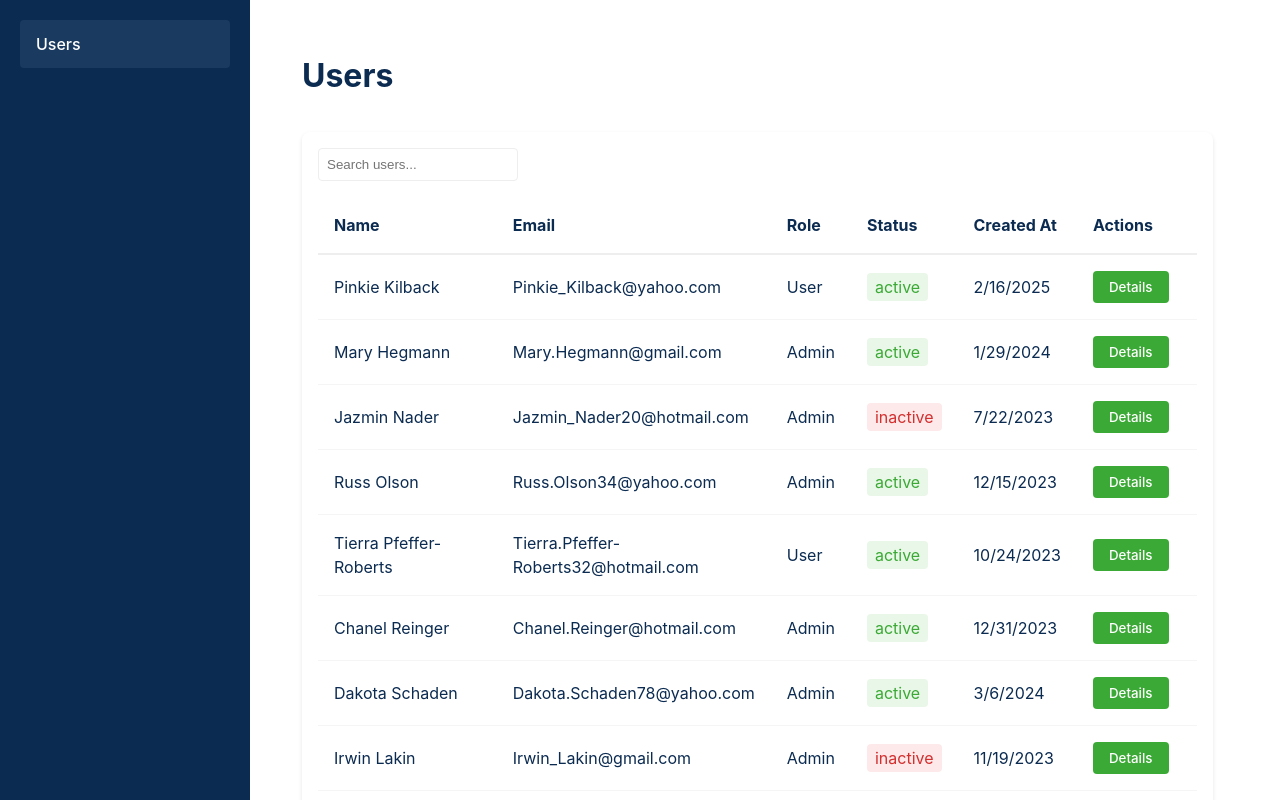
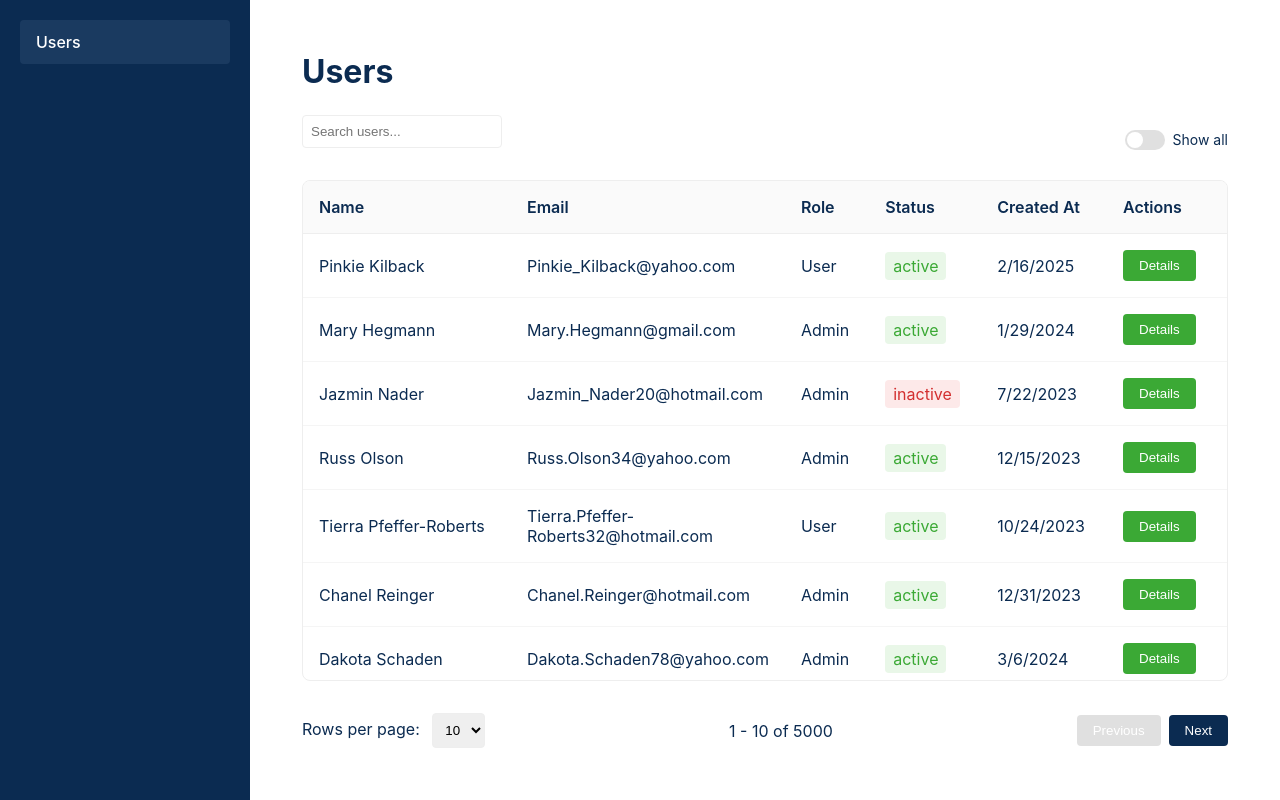
Before and after one commit to korhankosece/Evreka-CRM, a React (Vite) app: page / in a window 1280 px wide. Built offline with nearby package versions, Linux system fonts and the light colour scheme.

Commit message:
Show all toggle
- Created toggle component
- Revised layout for 100vh
- Revised pagination and table for show all mode

```diff
--- a/src/components/common/Table/Pagination/Pagination.tsx
+++ b/src/components/common/Table/Pagination/Pagination.tsx
@@ -9,6 +9,7 @@ export interface PaginationProps {
   total: number;
   totalPages: number;
   loading?: boolean;
+  showAll?: boolean;
   onPageChange: (page: number) => void;
   onPerPageChange: (perPage: number) => void;
 }
@@ -26,6 +27,7 @@ const Pagination = ({
   total,
   totalPages,
   loading = false,
+  showAll = false,
   onPageChange,
   onPerPageChange,
 }: PaginationProps) => {
@@ -37,12 +39,15 @@ const Pagination = ({
           value={perPage}
           onChange={(value) => onPerPageChange(+value)}
           options={PAGE_SIZE_OPTIONS}
+          disabled={showAll}
         />
       </div>
 
       <PageInfo>
         {total === 0
           ? '0'
+          : showAll
+          ? `Showing all ${total} items`
           : `${(page - 1) * perPage + 1} - ${Math.min(page * perPage, total)} of ${total}`}
       </PageInfo>
 
@@ -50,12 +55,12 @@ const Pagination = ({
         <Button
           text="Previous"
           onClick={() => onPageChange(page - 1)}
-          disabled={page === 1 || loading}
+          disabled={page === 1 || loading || showAll}
         />
         <Button
           text="Next"
           onClick={() => onPageChange(page + 1)}
-          disabled={page === totalPages || loading}
+          disabled={page === totalPages || loading || showAll}
         />
       </ButtonsContainer>
     </PaginationContainer>
--- a/src/components/common/Table/Table.styles.ts
+++ b/src/components/common/Table/Table.styles.ts
@@ -1,22 +1,43 @@
 import styled from 'styled-components';
 
 export const TableContainer = styled.div`
-  background: ${({ theme }) => theme.colors.background.default};
-  border-radius: ${({ theme }) => theme.borderRadius.medium};
-  box-shadow: ${({ theme }) => theme.shadows.small};
-  padding: 1rem;
-  min-height: 400px;
   display: flex;
   flex-direction: column;
+  gap: 1rem;
+  height: 100%;
+`;
+
+export const TableHeader = styled.div`
+  display: flex;
+  align-items: center;
+  justify-content: space-between;
+  gap: 1rem;
+`;
+
+export const TableControls = styled.div`
+  display: flex;
+  align-items: center;
+  gap: 1rem;
 `;
 
 export const TableWrapper = styled.div`
-  width: 100%;
-  overflow-x: auto;
   flex: 1;
+  min-height: 0;
+  border: 1px solid ${({ theme }) => theme.colors.grey[200]};
+  border-radius: ${({ theme }) => theme.borderRadius.medium};
+  display: flex;
+  flex-direction: column;
+  overflow: hidden; /* Contains the scrollbar */
+`;
+
+export const TableScroll = styled.div`
+  overflow: auto;
+  flex: 1;
+  min-height: 0;
 
   /* Custom scrollbar styling */
   &::-webkit-scrollbar {
+    width: 8px;
     height: 8px;
   }
 
@@ -37,18 +58,24 @@ export const TableWrapper = styled.div`
 
 export const StyledTable = styled.table`
   width: 100%;
+  min-width: 800px;
   border-collapse: collapse;
-  margin-bottom: 1rem;
-  min-width: 800px; /* Ensures table doesn't shrink too much on small screens */
+`;
+
+export const TableHead = styled.thead`
+  position: sticky;
+  top: 0;
+  z-index: 1;
+  background: ${({ theme }) => theme.colors.grey[50]};
 `;
 
 export const Th = styled.th<{ width?: string }>`
+  padding: 1rem;
   text-align: left;
-  padding: 1rem;
-  border-bottom: 2px solid ${({ theme }) => theme.colors.grey[200]};
+  font-weight: 600;
+  border-bottom: 1px solid ${({ theme }) => theme.colors.grey[200]};
+  width: ${({ width }) => width || 'auto'};
   color: ${({ theme }) => theme.colors.text.primary};
-  width: ${({ width }) => width || 'auto'};
-  white-space: nowrap; /* Prevents header text from wrapping */
 `;
 
 export const Td = styled.td`
@@ -58,5 +85,8 @@ export const Td = styled.td`
 `;
 
 export const LoadingContainer = styled.tr`
-  height: 400px;
+  td {
+    padding: 2rem;
+    text-align: center;
+  }
 `;
--- a/src/components/common/Table/Table.tsx
+++ b/src/components/common/Table/Table.tsx
@@ -1,14 +1,19 @@
 import {
   TableContainer,
   TableWrapper,
+  TableScroll,
   StyledTable,
+  TableHead,
   Th,
   Td,
   LoadingContainer,
+  TableHeader,
+  TableControls,
 } from './Table.styles';
 
 import Pagination from './Pagination';
 import SearchInput from '../SearchInput';
+import Toggle from '../Toggle';
 
 export interface Column<T> {
   key: string;
@@ -27,8 +32,10 @@ export interface TableProps<T> {
     perPage: number;
     total: number;
     totalPages: number;
+    showAll?: boolean;
     onPageChange: (page: number) => void;
     onPerPageChange: (perPage: number) => void;
+    onShowAllToggle?: (show: boolean) => void;
   };
   search?: {
     value: string;
@@ -50,8 +57,12 @@ const Table = <T extends Record<string, any>>({
     return <div>Error: {error.message}</div>;
   }
 
+  const showControls = search || (pagination?.onShowAllToggle && !loading);
+
   return (
     <TableContainer>
+      {showControls && (
+        <TableHeader>
           {search && (
             <SearchInput
               value={search.value}
@@ -60,10 +71,22 @@ const Table = <T extends Record<string, any>>({
               debounceMs={search.debounceMs}
             />
           )}
+          <TableControls>
+            {pagination?.onShowAllToggle && !loading && (
+              <Toggle
+                checked={pagination.showAll || false}
+                onChange={pagination.onShowAllToggle}
+                label="Show all"
+              />
+            )}
+          </TableControls>
+        </TableHeader>
+      )}
 
       <TableWrapper>
+        <TableScroll>
           <StyledTable>
-          <thead>
+            <TableHead>
               <tr>
                 {columns.map((column) => (
                   <Th key={column.key} width={column.width}>
@@ -71,7 +94,7 @@ const Table = <T extends Record<string, any>>({
                   </Th>
                 ))}
               </tr>
-          </thead>
+            </TableHead>
             <tbody>
               {loading ? (
                 <LoadingContainer>
@@ -98,6 +121,7 @@ const Table = <T extends Record<string, any>>({
               )}
             </tbody>
           </StyledTable>
+        </TableScroll>
       </TableWrapper>
 
       {pagination && (
@@ -106,6 +130,7 @@ const Table = <T extends Record<string, any>>({
           perPage={pagination.perPage}
           total={pagination.total}
           totalPages={pagination.totalPages}
+          showAll={pagination.showAll}
           loading={loading}
           onPageChange={pagination.onPageChange}
           onPerPageChange={pagination.onPerPageChange}
--- /dev/null
+++ b/src/components/common/Toggle/Toggle.styles.ts
@@ -0,0 +1,42 @@
+import styled from 'styled-components';
+
+export const ToggleContainer = styled.label`
+  display: inline-flex;
+  align-items: center;
+  gap: 0.5rem;
+  cursor: pointer;
+`;
+
+export const ToggleSwitch = styled.div<{ $checked: boolean }>`
+  position: relative;
+  width: 40px;
+  height: 20px;
+  background: ${({ $checked, theme }) =>
+    $checked ? theme.colors.primary.main : theme.colors.grey[300]};
+  border-radius: 10px;
+  padding: 2px;
+  transition: background 0.2s ease-in-out;
+
+  &::after {
+    content: '';
+    position: absolute;
+    width: 16px;
+    height: 16px;
+    border-radius: 50%;
+    background: white;
+    transform: translateX(${({ $checked }) => ($checked ? '20px' : '0')});
+    transition: transform 0.2s ease-in-out;
+  }
+`;
+
+export const ToggleInput = styled.input`
+  position: absolute;
+  opacity: 0;
+  width: 0;
+  height: 0;
+`;
+
+export const ToggleLabel = styled.span`
+  color: ${({ theme }) => theme.colors.text.primary};
+  font-size: 0.875rem;
+`;
--- /dev/null
+++ b/src/components/common/Toggle/Toggle.tsx
@@ -0,0 +1,19 @@
+import { ToggleContainer, ToggleSwitch, ToggleInput, ToggleLabel } from './Toggle.styles';
+
+export interface ToggleProps {
+  checked: boolean;
+  onChange: (checked: boolean) => void;
+  label?: string;
+}
+
+const Toggle = ({ checked, onChange, label }: ToggleProps) => {
+  return (
+    <ToggleContainer>
+      <ToggleInput type="checkbox" checked={checked} onChange={(e) => onChange(e.target.checked)} />
+      <ToggleSwitch $checked={checked} />
+      {label && <ToggleLabel>{label}</ToggleLabel>}
+    </ToggleContainer>
+  );
+};
+
+export default Toggle;
--- /dev/null
+++ b/src/components/common/Toggle/index.ts
@@ -0,0 +1 @@
+export { default } from './Toggle';
--- a/src/hooks/useUsers.ts
+++ b/src/hooks/useUsers.ts
@@ -6,16 +6,19 @@ interface UseUsersProps {
   initialPage?: number;
   initialPerPage?: number;
   initialSearch?: string;
+  initialShowAll?: boolean;
 }
 
 export const useUsers = ({
   initialPage = 1,
   initialPerPage = 10,
   initialSearch = '',
+  initialShowAll = false,
 }: UseUsersProps = {}) => {
   const [page, setPage] = useState(initialPage);
   const [perPage, setPerPage] = useState(initialPerPage);
   const [search, setSearch] = useState(initialSearch);
+  const [showAll, setShowAll] = useState(initialShowAll);
 
   // Filter users based on search
   const filteredUsers = useMemo(() => {
@@ -35,7 +38,7 @@ export const useUsers = ({
   const totalPages = Math.ceil(total / perPage);
   const start = (page - 1) * perPage;
   const end = start + perPage;
-  const paginatedUsers = filteredUsers.slice(start, end);
+  const paginatedUsers = showAll ? filteredUsers : filteredUsers.slice(start, end);
 
   const handlePageChange = (newPage: number) => {
     setPage(newPage);
@@ -51,17 +54,26 @@ export const useUsers = ({
     setPage(1);
   };
 
+  const handleShowAllToggle = (show: boolean) => {
+    setShowAll(show);
+    if (!show) {
+      setPage(1);
+    }
+  };
+
   return {
     users: paginatedUsers,
-    loading: false, // No loading state needed with static data
-    error: null, // No error state needed with static data
+    loading: false,
+    error: null,
     page,
     perPage,
     total,
     totalPages,
     search,
+    showAll,
     handlePageChange,
     handlePerPageChange,
     handleSearch,
+    handleShowAllToggle,
   };
 };
--- a/src/pages/UserList.tsx
+++ b/src/pages/UserList/UserList.tsx
@@ -1,29 +1,49 @@
 import { useNavigate, useSearchParams } from 'react-router-dom';
-import Table from '../components/common/Table';
-import StatusBadge from '../components/common/StatusBadge';
-import Button from '../components/common/Button';
+import Table from '../../components/common/Table';
+import StatusBadge from '../../components/common/StatusBadge';
+import Button from '../../components/common/Button';
 
-import { useUsers } from '../hooks';
-import { User } from '../types';
+import { useUsers } from '../../hooks';
+import { User } from '../../types';
 
 import styled from 'styled-components';
 
 const PageContainer = styled.div`
+  height: 100%;
+  display: flex;
+  flex-direction: column;
+  background: ${({ theme }) => theme.colors.background.default};
+`;
+
+const PageContent = styled.div`
+  flex: 1;
+  min-height: 0;
+  display: flex;
+  flex-direction: column;
+  gap: 1.5rem;
   padding: 2rem;
 `;
 
 const Title = styled.h1`
-  margin-bottom: 2rem;
+  margin: 0;
   color: ${({ theme }) => theme.colors.text.primary};
 `;
 
-const UserListPage = () => {
+const TableContainer = styled.div`
+  flex: 1;
+  min-height: 0;
+  display: flex;
+  flex-direction: column;
+`;
+
+const UserList = () => {
   const navigate = useNavigate();
   const [searchParams, setSearchParams] = useSearchParams();
 
   const currentPage = +(searchParams.get('page') || 1);
   const currentPerPage = +(searchParams.get('per_page') || 10);
   const currentSearch = searchParams.get('search') || '';
+  const currentShowAll = searchParams.get('show_all') === 'true';
 
   const {
     users,
@@ -34,21 +54,24 @@ const UserListPage = () => {
     total,
     totalPages,
     search,
+    showAll,
     handlePageChange,
     handlePerPageChange,
     handleSearch,
+    handleShowAllToggle,
   } = useUsers({
     initialPage: currentPage,
     initialPerPage: currentPerPage,
     initialSearch: currentSearch,
+    initialShowAll: currentShowAll,
   });
 
   // Update URL when values change
-  const updateSearchParams = (updates: Record<string, string | number>) => {
+  const updateSearchParams = (updates: Record<string, string | number | boolean>) => {
     const newParams = new URLSearchParams(searchParams);
 
     Object.entries(updates).forEach(([key, value]) => {
-      if (value) {
+      if (value || value === false) {
         newParams.set(key, String(value));
       } else {
         newParams.delete(key);
@@ -71,6 +94,18 @@ const UserListPage = () => {
   const handleSearchWithUrl = (searchTerm: string) => {
     handleSearch(searchTerm);
     updateSearchParams({ search: searchTerm, page: 1 });
+  };
+
+  const handleShowAllToggleWithUrl = (show: boolean) => {
+    handleShowAllToggle(show);
+    if (show) {
+      const newParams = new URLSearchParams(searchParams);
+      newParams.delete('page');
+      newParams.set('show_all', 'true');
+      setSearchParams(newParams);
+    } else {
+      updateSearchParams({ show_all: false, page: 1 });
+    }
   };
 
   const columns = [
@@ -110,7 +145,9 @@ const UserListPage = () => {
 
   return (
     <PageContainer>
+      <PageContent>
         <Title>Users</Title>
+        <TableContainer>
           <Table
             data={users}
             columns={columns}
@@ -121,8 +158,10 @@ const UserListPage = () => {
               perPage,
               total,
               totalPages,
+              showAll,
               onPageChange: handlePageChangeWithUrl,
               onPerPageChange: handlePerPageChangeWithUrl,
+              onShowAllToggle: handleShowAllToggleWithUrl,
             }}
             search={{
               value: search,
@@ -130,8 +169,10 @@ const UserListPage = () => {
               placeholder: 'Search users...',
             }}
           />
+        </TableContainer>
+      </PageContent>
     </PageContainer>
   );
 };
 
-export default UserListPage;
+export default UserList;
--- /dev/null
+++ b/src/pages/UserList/index.ts
@@ -0,0 +1 @@
+export { default } from './UserList';
--- a/src/styles/GlobalStyles.ts
+++ b/src/styles/GlobalStyles.ts
@@ -1,62 +1,23 @@
 import { createGlobalStyle } from 'styled-components';
 
 export const GlobalStyles = createGlobalStyle`
-  * {
+  *, *::before, *::after {
+    box-sizing: border-box;
     margin: 0;
     padding: 0;
-    box-sizing: border-box;
   }
 
   html, body, #root {
     height: 100%;
   }
 
-  html {
-    scrollbar-gutter: stable;
-  }
-
   body {
-    font-family: ${({ theme }) => theme.typography.fontFamily};
-    background-color: ${({ theme }) => theme.colors.background.default};
-    color: ${({ theme }) => theme.colors.text.primary};
-    line-height: 1.5;
+    font-family: -apple-system, BlinkMacSystemFont, 'Segoe UI', 'Roboto', 'Oxygen',
+      'Ubuntu', 'Cantarell', 'Fira Sans', 'Droid Sans', 'Helvetica Neue',
+      sans-serif;
     -webkit-font-smoothing: antialiased;
     -moz-osx-font-smoothing: grayscale;
-    overflow-y: scroll;
-  }
-
-  #root {
-    display: flex;
-    flex-direction: column;
-  }
-
-  a {
-    color: ${({ theme }) => theme.colors.primary.main};
-    text-decoration: none;
-
-    &:hover {
-      color: ${({ theme }) => theme.colors.primary.dark};
-    }
-  }
-
-  button {
-    font-family: inherit;
-  }
-
-  ul, ol {
-    list-style: none;
-  }
-
-  img {
-    max-width: 100%;
-    height: auto;
-  }
-
-  h1, h2, h3, h4, h5, h6 {
-    margin-bottom: ${({ theme }) => theme.spacing(2)};
-  }
-
-  p {
-    margin-bottom: ${({ theme }) => theme.spacing(2)};
+    background: ${({ theme }) => theme.colors.background.default};
+    color: ${({ theme }) => theme.colors.text.primary};
   }
 `;
```
Also changed, not shown: src/pages/UserList/UserList.styles.ts (added, +29 -0 lines). Lines whose indentation alone changed are shown as unchanged.
